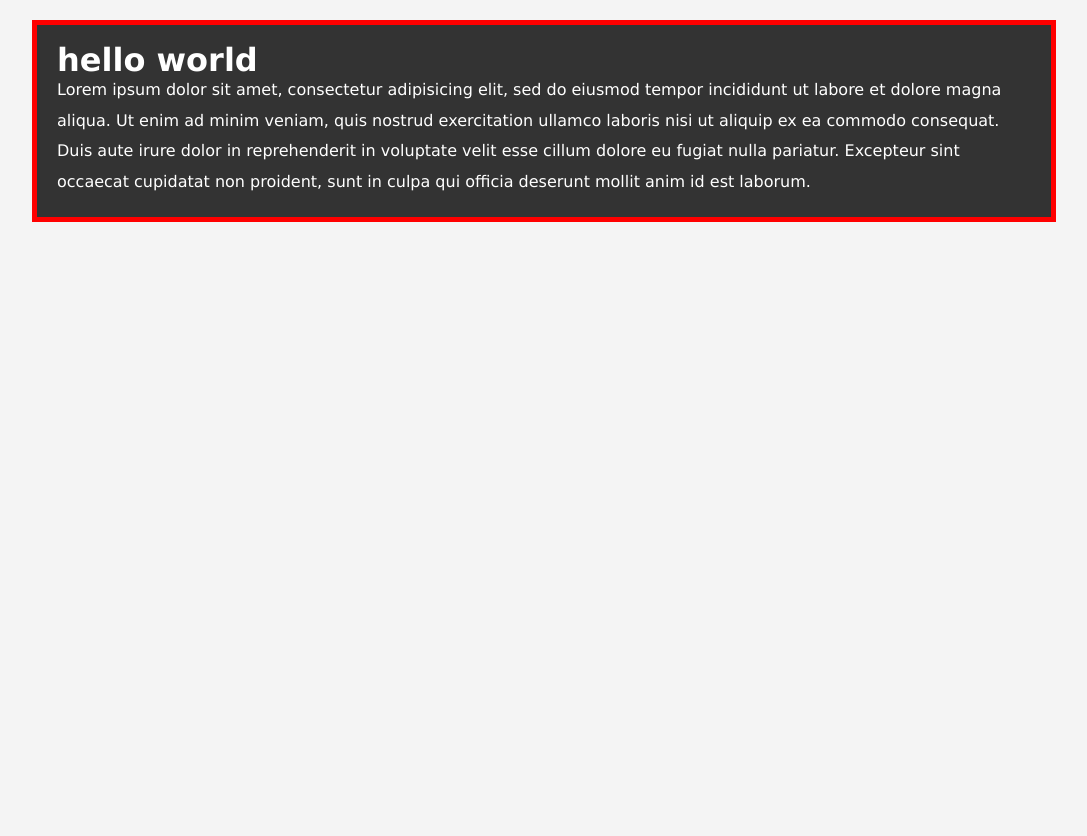
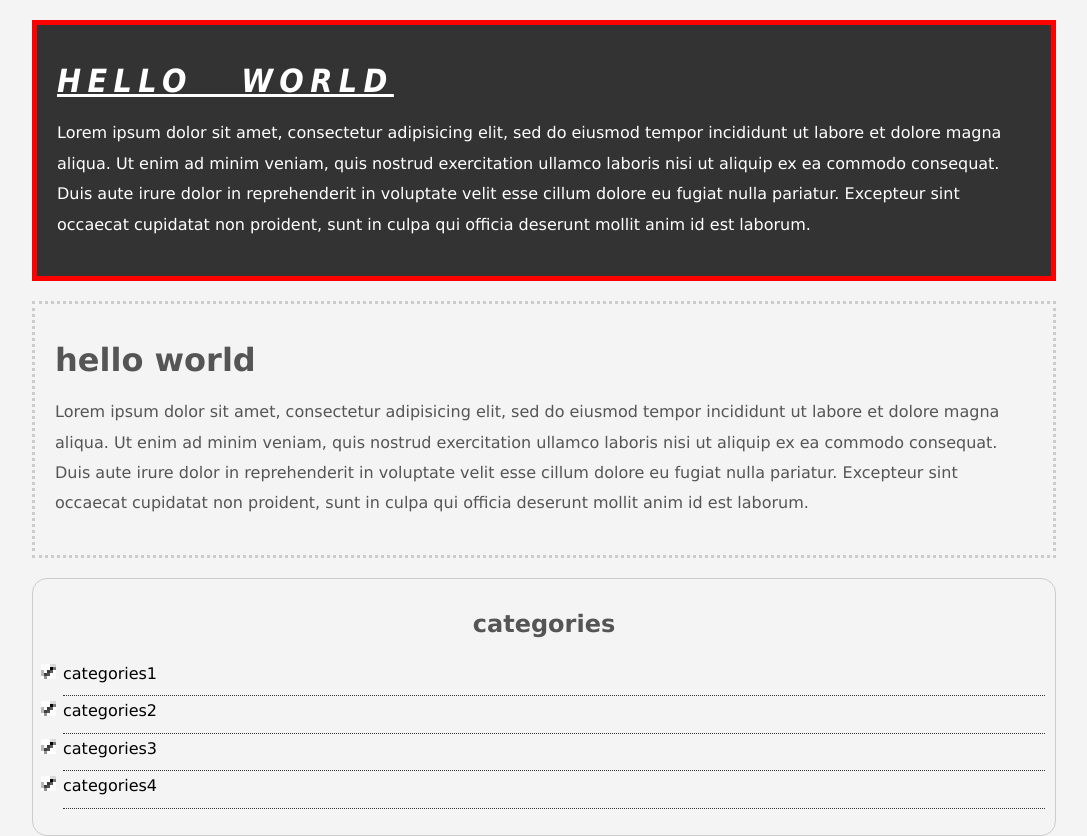
Before and after one commit to JuanTapia/remote-practice, a plain HTML site: page index.html in a window 1280 px wide. Shown: the whole page, without its empty margins (96-1183 px from the left). Before the commit the page ends 800 px from the top, so only its background shows below. Drawn offline with Linux system fonts and the light colour scheme.

Commit message:
made some progress

```diff
--- a/css/presentation.css
+++ b/css/presentation.css
@@ -1,6 +1,6 @@
-*{  /*this will reset all margin and padding to zero */
-  margin:0;
-  padding:0;
+ *{  /*this will reset all margin and padding to zero */
+/*  margin:0;
+  padding:0;*/
 }
 body{
   background-color:#f4f4f4;
@@ -11,6 +11,22 @@ body{
   font: normal 16px "Lucida Sans Unicode", "Lucida Grande", sans-serif;
   line-height: 1.9em;
   margin:0;
+}
+a{
+  text-decoration: none;
+  color:#000;
+}
+
+a:hover{
+  color:red;
+}
+
+a:active{
+  color:green;
+}
+
+a:visited{
+  color:black;
 }
 .container{
   width:80%;
@@ -33,5 +49,37 @@ body{
 
   padding:20px; /* this will add 20px to top, bottom, left and right */
   margin: 20px 0; /*this will add 20px to top and bottom and zero to right and left */
-
 }
+.box-1 h1{
+  font-family: Tahoma;
+  font-weight: 800;
+  font-style:italic;
+  text-decoration: underline;
+  text-transform: uppercase;
+  letter-spacing: 0.2em;
+  word-spacing: 1.0em;
+}
+.box-2{
+  border: 3px dotted #ccc;
+  padding:20px;
+  margin:20px 0;
+}
+.categories{
+  border: 1px #ccc solid;
+  padding:10px;
+  border-radius: 15px;
+}
+.categories h2{
+  text-align: center;
+}
+.categories ul{
+  padding:0;
+  padding-left: 20px;
+  list-style: square;
+  list-style: none;
+}
+.categories li{
+  padding-bottom: 6px;
+  border-bottom:dotted 1px #333;
+  list-style-image: url('../pictures/check.jpg');
+}
--- a/index.html
+++ b/index.html
@@ -11,8 +11,19 @@
         <h1>hello world</h1>
         <p>Lorem ipsum dolor sit amet, consectetur adipisicing elit, sed do eiusmod tempor incididunt ut labore et dolore magna aliqua. Ut enim ad minim veniam, quis nostrud exercitation ullamco laboris nisi ut aliquip ex ea commodo consequat. Duis aute irure dolor in reprehenderit in voluptate velit esse cillum dolore eu fugiat nulla pariatur. Excepteur sint occaecat cupidatat non proident, sunt in culpa qui officia deserunt mollit anim id est laborum.</p>
       </div>
+      <div class="box-2">
+        <h1>hello world</h1>
+        <p>Lorem ipsum dolor sit amet, consectetur adipisicing elit, sed do eiusmod tempor incididunt ut labore et dolore magna aliqua. Ut enim ad minim veniam, quis nostrud exercitation ullamco laboris nisi ut aliquip ex ea commodo consequat. Duis aute irure dolor in reprehenderit in voluptate velit esse cillum dolore eu fugiat nulla pariatur. Excepteur sint occaecat cupidatat non proident, sunt in culpa qui officia deserunt mollit anim id est laborum.</p>
+      </div>
+      <div class="categories">
+        <h2>categories</h2>
+        <ul>
+          <li><a href="#">categories1</a></li>
+          <li><a href="#">categories2</a></li>
+          <li><a href="#">categories3</a></li>
+          <li><a href="#">categories4</a></li>
+        </ul>
+      </div>
     </div>
-
-
   </body>
 </html>
```
Also changed, not shown: pictures/check.jpg (added), 1 other file.
